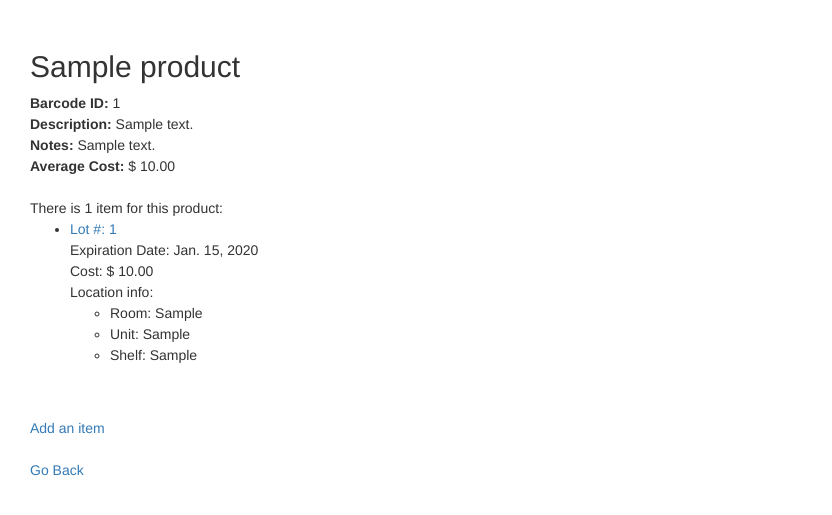
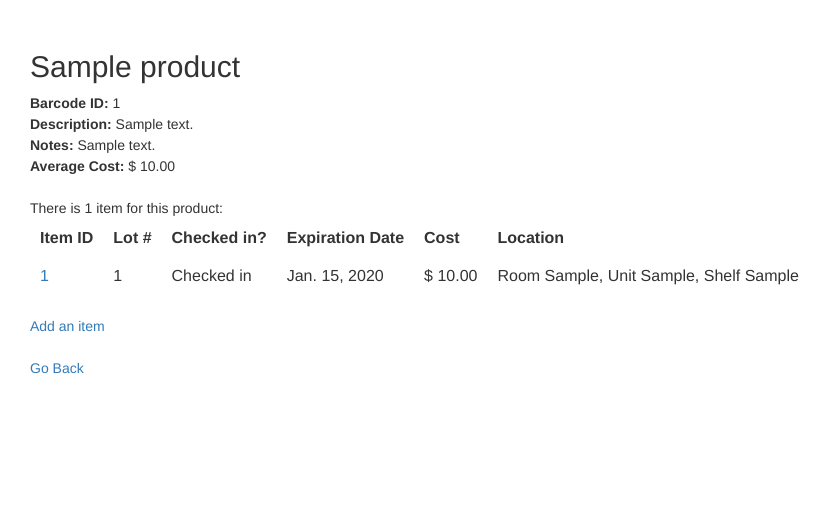
Before and after one commit to kmjungersen/OSF_Inventory_Management_System, a Django app: page /inventory/view_product/1/ in a window 1280 px wide. Shown: the top 515 px of the page, without its empty margins (0-832 px from the left). Run offline with Django 3.2, Linux system fonts and the light colour scheme; tables that the repository leaves empty hold one stand-in row (values such as "Sample post"); some libraries are stand-ins or nearby versions.

Commit message:
on the view_product page, completely refactored the way items are displayed, so that they are now shown in a table instead of just listed down the page

```diff
--- a/inventory_main/inventory/templates/inventory/view_product.html
+++ b/inventory_main/inventory/templates/inventory/view_product.html
@@ -41,28 +41,70 @@ There are no items for this product.
 There are {{ product.quantity }} items for this product:
 
 {% endif %}
+{##}
+{#<ul>#}
+{#    {% for item in product.item_set.all %}#}
+{##}
+{#        <li>#}
+{#            <a href="{{ item.id }}">Lot #: {{ item.lot_number}}</a>#}
+{#            <br/>#}
+{##}
+{#            {% if item.checked_in %}#}
+{#                Checked in#}
+{#            {% else %}#}
+{#                Checked out#}
+{#            {% endif %}#}
+{##}
+{#            <br/>#}
+{#            Expiration Date: {{ item.expiration_date }}#}
+{#            <br/>#}
+{#            Cost: {{ item.formatted_cost }}#}
+{#            <br/>#}
+{#            Location info:#}
+{#            <br/>#}
+{#            <ul>#}
+{#                <li>Room: {{ item.location_room }}</li>#}
+{#                <li>Unit: {{ item.location_unit }}</li>#}
+{#                <li>Shelf: {{ item.location_shelf }}</li>#}
+{#            </ul>#}
+{#        </li>#}
+{#        <br/>#}
+{#    {% endfor %}#}
+{#</ul>#}
 
-<ul>
+<table>
+    <tr>
+        <td><b>Item ID</b></td>
+        <td><b>Lot #</b></td>
+        <td><b>Checked in?</b></td>
+        <td><b>Expiration Date</b></td>
+        <td><b>Cost</b></td>
+        <td><b>Location</b></td>
+    </tr>
     {% for item in product.item_set.all %}
 
-        <li>
-            <a href="{{ item.id }}">Lot #: {{ item.lot_number}}</a>
-            <br/>
-            Expiration Date: {{ item.expiration_date }}
-            <br/>
-            Cost: {{ item.formatted_cost }}
-            <br/>
-            Location info:
-            <br/>
-            <ul>
-                <li>Room: {{ item.location_room }}</li>
-                <li>Unit: {{ item.location_unit }}</li>
-                <li>Shelf: {{ item.location_shelf }}</li>
-            </ul>
-        </li>
-        <br/>
+        <tr>
+
+            <td><a href="{{ item.id }}">{{ item.id }}</a></td>
+            <td>{{ item.lot_number }}</td>
+            <td>
+                {% if item.checked_in %}
+                    Checked in
+                {% else %}
+                    Checked out
+                {% endif %}
+            </td>
+            <td>{{ item.expiration_date }}</td>
+            <td>{{ item.formatted_cost }}</td>
+            <td>Room {{ item.location_room }}, Unit {{ item.location_unit }}, Shelf {{ item.location_shelf }}</td>
+
+        </tr>
+
     {% endfor %}
-</ul>
+
+</table>
+
+
 
 <br/>
 <a href="add_item/">Add an item</a>
```
